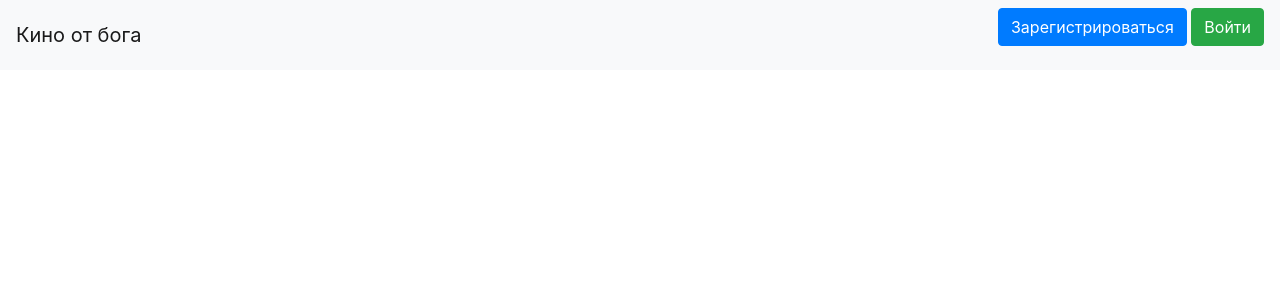
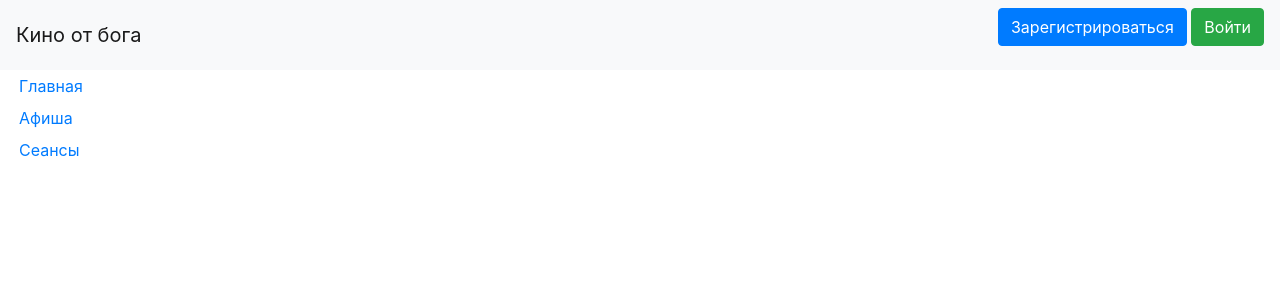
Before and after one commit to inkramink/cinema, a Flask app: page / in a window 1280 px wide. Shown: the top 300 px of the page. Run offline with Flask 2, Linux system fonts and the light colour scheme; some libraries are stand-ins or nearby versions.

Commit message:
Добавлено меню

```diff
--- a/main.py
+++ b/main.py
@@ -24,7 +24,7 @@ def main():
     app.run()
 
 
-@app.route("/")
+@app.route('/', methods=['GET'])
 def index():
     db_sess = db_session.create_session()
     return render_template("base.html")
--- a/static/css/style.css
+++ b/static/css/style.css
@@ -25,3 +25,11 @@ form.login_form {
     border-radius: 5px;
     padding: 10px;
 }
+
+nav {
+    display: block;
+}
+
+.container {
+    flex-flow: wrap;
+}
--- a/templates/base.html
+++ b/templates/base.html
@@ -23,6 +23,18 @@
             </p>
         {% endif %}
     </nav>
+    <link rel="stylesheet" href="https://stackpath.bootstrapcdn.com/bootstrap/4.1.0/css/bootstrap.min.css" integrity="sha384-9gVQ4dYFwwWSjIDZnLEWnxCjeSWFphJiwGPXr1jddIhOegiu1FwO5qRGvFXOdJZ4" crossorigin="anonymous">
+    <div class="container-fluid">
+      <div class="row">
+        <div class="col-3">
+          <nav class="nav flex-column">
+              <a class="p-1 nav-link active" href="/">Главная</a>
+              <a class="p-1 nav-link" href="/hire">Афиша</a>
+              <a class="p-1 nav-link" href="/sessions">Сеансы</a>
+          </nav>
+        </div>
+      </div>
+    </div>
 </header>
 <!-- Begin page content -->
 <main role="main" class="container">
```
Also changed, not shown: db/cinema.db.
